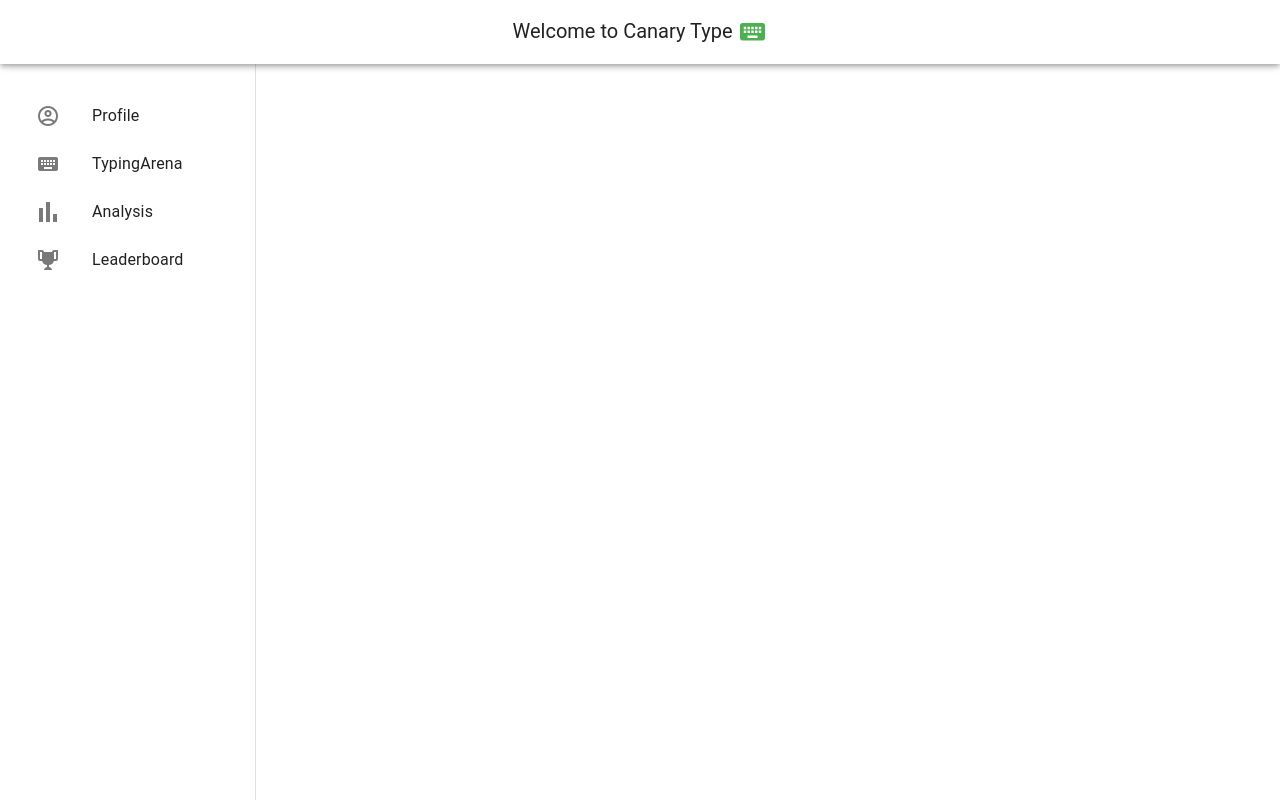
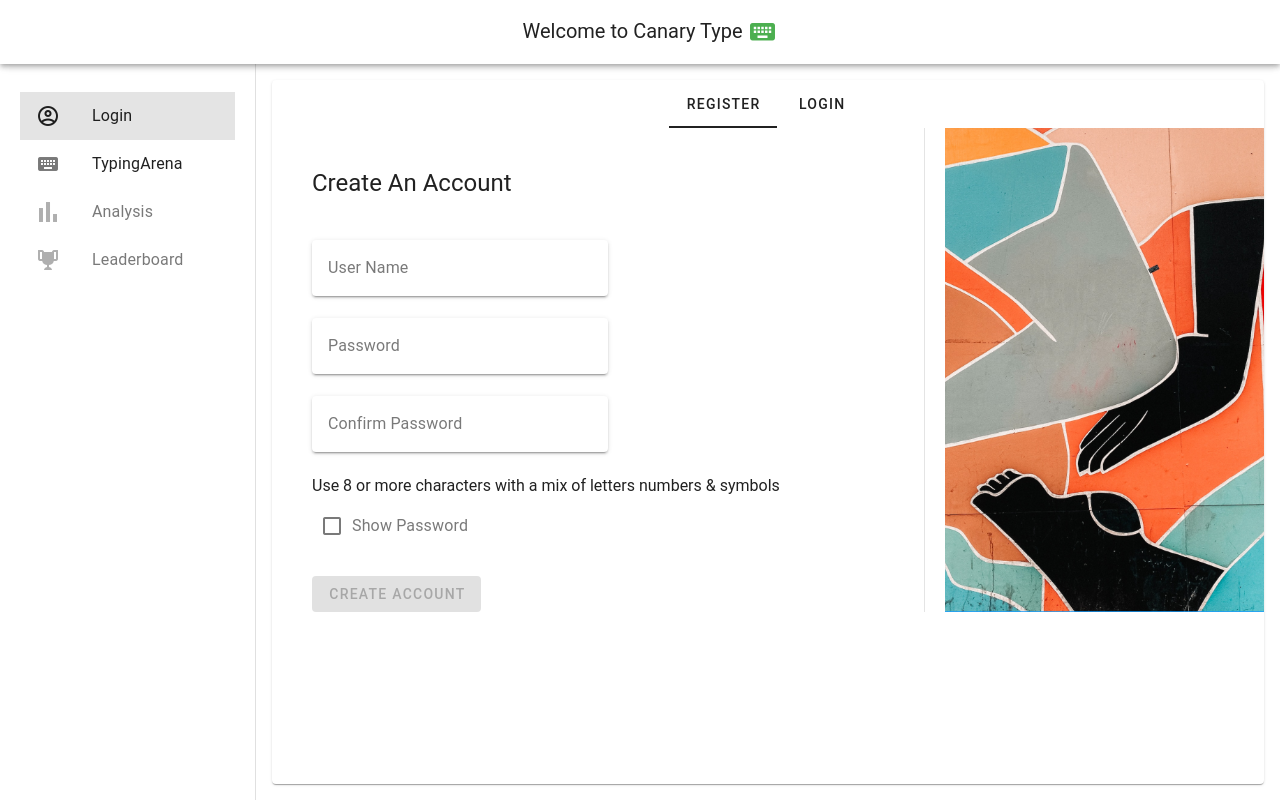
Before and after one commit to HarshJainCodes/canarytype-alpha3, a Vue app: page /Login in a window 1280 px wide. Built offline with nearby package versions, Linux system fonts and the light colour scheme.

Commit message:
created login/register page

```diff
--- a/src/App.vue
+++ b/src/App.vue
@@ -4,7 +4,11 @@
     <navigation-panels></navigation-panels>
     <v-main>
       <v-container class="h-100">
-        <router-view></router-view>
+        <router-view v-slot="{ Component }">
+          <keep-alive>
+            <component :is="Component"> </component>
+          </keep-alive>
+        </router-view>
       </v-container>
     </v-main>
   </v-app>
--- /dev/null
+++ b/src/components/Authentication/LoginContainer.vue
@@ -0,0 +1,97 @@
+<template>
+  <div class="w-100 h-100 d-flex">
+    <div class="ml-10 mt-10 h-100" :style="{ width: contentWidth + '%' }">
+      <div class="text-h5">
+        <slot name="heading"> </slot>
+      </div>
+
+      <div class="h-100">
+        <v-text-field
+          class="mr-5 mt-10"
+          max-width="50%"
+          label="User Name"
+          variant="solo"
+          v-model="userName"
+          @update:model-value="emit('update:userName', userName)"
+        >
+        </v-text-field>
+        <v-text-field
+          max-width="50%"
+          label="Password"
+          variant="solo"
+          :type="passwordType"
+          v-model="password"
+          @update:model-value="emit('update:password', password)"
+        >
+        </v-text-field>
+
+        <v-text-field
+          max-width="50%"
+          label="Confirm Password"
+          variant="solo"
+          :type="passwordType"
+          v-model="confirmPass"
+          :rules="[confirmPassRules.match]"
+          validate-on="blur"
+        >
+        </v-text-field>
+
+        <slot name="passSuggestion"> </slot>
+
+        <v-checkbox label="Show Password" v-model="showPassword"></v-checkbox>
+
+        <v-btn :disabled="isActionBtnDisabled" @click="registerUser">
+          <slot name="actionBtn"> </slot>
+        </v-btn>
+      </div>
+    </div>
+
+    <v-divider class="mx-5" vertical></v-divider>
+
+    <div :style="{ width: imageWidth + '%' }">
+      <v-img class="w-100 h-100" cover :src="imageUrl"> </v-img>
+    </div>
+  </div>
+</template>
+
+<script setup>
+import { ref, computed, defineProps } from 'vue'
+defineProps({
+  contentWidth: {
+    type: Number,
+    required: true
+  },
+  imageWidth: {
+    type: Number,
+    requied: true
+  },
+  imageUrl: {
+    type: String,
+    requied: true
+  }
+})
+
+const emit = defineEmits(['update:userName', 'update:password'])
+
+const userName = ref('')
+
+const showPassword = ref(false)
+const password = ref('')
+const confirmPass = ref('')
+
+const passwordType = computed(() => {
+  return showPassword.value ? 'text' : 'password'
+})
+
+const isActionBtnDisabled = computed(() => {
+  return (
+    userName.value && password.value && confirmPass.value && password.value !== confirmPass.value
+  )
+})
+
+const confirmPassRules = {
+  match: () => {
+    return password.value == confirmPass.value || 'Passwords do not match'
+  }
+}
+</script>
--- a/src/components/NavigationPanels.vue
+++ b/src/components/NavigationPanels.vue
@@ -2,37 +2,54 @@
   <v-navigation-drawer>
     <div class="pa-5">
       <v-list>
+        <v-tooltip v-for="item in navBarItems" :key="item.name" :disabled="!item.disabled">
+          <template #activator="{ props }">
+            <div v-bind="props">
               <v-list-item
-          v-for="item in navBarItems"
-          :key="item.name"
                 :value="item.name"
                 :title="item.name"
                 :prepend-icon="item.icon"
+                :disabled="item.disabled"
                 :to="item.name"
               >
               </v-list-item>
+            </div>
+          </template>
+          You need to login to view
+        </v-tooltip>
       </v-list>
     </div>
   </v-navigation-drawer>
 </template>
 
 <script setup>
-const navBarItems = [
+import { computed } from 'vue'
+import { useUserDetailsStore } from '../stores/userDetails.js'
+
+const userDetails = useUserDetailsStore()
+
+const navBarItems = computed(() => {
+  return [
     {
-    name: 'Profile',
-    icon: 'mdi-account-circle-outline'
+      name: userDetails.isLoggedIn ? 'Profile' : 'Login',
+      icon: 'mdi-account-circle-outline',
+      disabled: false
     },
     {
       name: 'TypingArena',
-    icon: 'mdi-keyboard'
+      icon: 'mdi-keyboard',
+      disabled: false
     },
     {
       name: 'Analysis',
-    icon: 'mdi-poll'
+      icon: 'mdi-poll',
+      disabled: !userDetails.isLoggedIn
     },
     {
       name: 'Leaderboard',
-    icon: 'mdi-trophy'
+      icon: 'mdi-trophy',
+      disabled: !userDetails.isLoggedIn
     }
   ]
+})
 </script>
--- a/src/components/TopNavBar.vue
+++ b/src/components/TopNavBar.vue
@@ -1,10 +1,8 @@
 <template>
   <v-app-bar>
-    <div class="w-75 d-flex mx-auto">
-      <v-app-bar-title class="d-flex justify-center">
-        Welcome to Canary Type
-        <v-icon icon="mdi-keyboard" color="green"> </v-icon>
-      </v-app-bar-title>
-    </div>
+    <v-app-bar-title class="d-flex justify-center">
+      Welcome to Canary Type
+      <v-icon icon="mdi-keyboard" color="green"> </v-icon>
+    </v-app-bar-title>
   </v-app-bar>
 </template>
--- a/src/router/index.js
+++ b/src/router/index.js
@@ -1,5 +1,6 @@
 import { createRouter, createWebHistory } from 'vue-router'
 import HomeView from '../views/HomeView.vue'
+import LoginView from '../views/LoginView.vue'
 
 const router = createRouter({
   history: createWebHistory(import.meta.env.BASE_URL),
@@ -8,6 +9,11 @@
       name: 'TypingArena',
       path: '/TypingArena',
       component: HomeView
+    },
+    {
+      name: 'LoginPage',
+      path: '/Login',
+      component: LoginView
     }
   ]
 })
--- /dev/null
+++ b/src/stores/userDetails.js
@@ -0,0 +1,9 @@
+import { defineStore } from 'pinia'
+import { ref } from 'vue'
+
+export const useUserDetailsStore = defineStore('userDetails', () => {
+  const isLoggedIn = ref(false)
+  const userName = ref('')
+
+  return { isLoggedIn, userName }
+})
--- /dev/null
+++ b/src/views/LoginView.vue
@@ -0,0 +1,59 @@
+<template>
+  <v-card class="d-flex w-100 h-100 flex-column">
+    <div class="w-100">
+      <v-tabs align-tabs="center" v-model:model-value="tabIndex">
+        <v-tab> Register </v-tab>
+
+        <v-tab> Login </v-tab>
+      </v-tabs>
+    </div>
+    <v-window v-model="tabIndex">
+      <v-window-item>
+        <login-container
+          :content-width="65"
+          :image-width="35"
+          :image-url="'src/assets/images/loginPageBg.png'"
+          @update:user-name="registerUserName = $event"
+          @update:password="registerPass = $event"
+        >
+          <template #heading> Create An Account </template>
+
+          <template #passSuggestion>
+            <div class="text-h8 mt-0">
+              Use 8 or more characters with a mix of letters numbers & symbols
+            </div>
+          </template>
+
+          <template #actionBtn> Create Account </template>
+        </login-container>
+      </v-window-item>
+
+      <v-window-item>
+        <login-container
+          :content-width="65"
+          :image-width="35"
+          :image-url="'src/assets/images/loginPageBg2.png'"
+          @update:user-name="loginUserName = $event"
+          @update:password="loginPass = $event"
+        >
+          <template #heading> Welcome Back </template>
+
+          <template #actionBtn> Login </template>
+        </login-container>
+      </v-window-item>
+    </v-window>
+  </v-card>
+</template>
+
+<script setup>
+import { ref } from 'vue'
+import LoginContainer from '../components/Authentication/LoginContainer.vue'
+
+const tabIndex = ref(0)
+const registerUserName = ref('')
+const loginUserName = ref('')
+
+const registerPass = ref('')
+
+const loginPass = ref('')
+</script>
```
Also changed, not shown: src/assets/images/loginPageBg.png (added), src/assets/images/loginPageBg2.png (added). Lines whose indentation alone changed are shown as unchanged.
